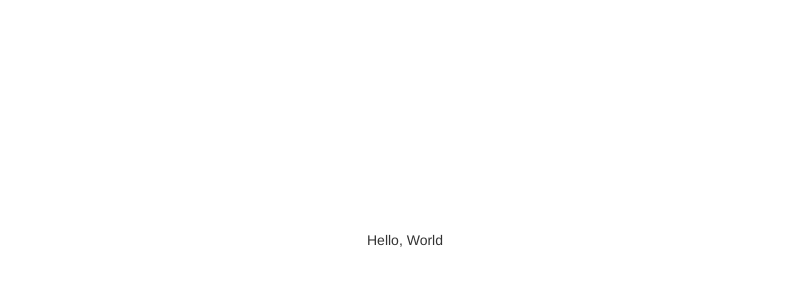
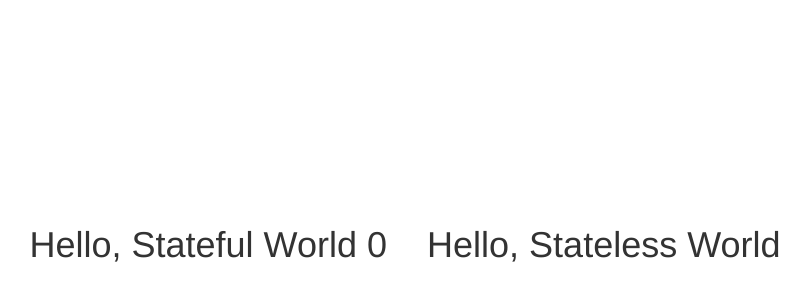
Before and after one commit to oldjackson/react-giphy, a React app: page / in a window 1280 px wide. Shown: the part 160-460 px from the top of the page, without its empty margins (235-1045 px from the left). Built offline with nearby package versions, Linux system fonts and the light colour scheme.

Commit message:
Add a stateless and a stateful component

```diff
--- a/assets/stylesheets/application.scss
+++ b/assets/stylesheets/application.scss
@@ -8,3 +8,11 @@ body {
   align-items: center;
   justify-content: center;
 }
+
+.padded {
+  padding: 20px;
+}
+
+.clicked {
+  color: red;
+}
--- a/src/index.jsx
+++ b/src/index.jsx
@@ -1,20 +1,60 @@
-import React from 'react';
+import React, { Component } from 'react';
 // import ReactDOM from 'react-dom';
 import { createRoot } from 'react-dom/client';
 
 import '../assets/stylesheets/application.scss';
 
-function Hello({ name }) {
+function StatelessHello({ name }) {
   return (
-    <div>
+    <h1 className="padded">
       Hello,
+      {' '}
       {name}
-    </div>
+    </h1>
   );
+}
+
+class StatefulHello extends Component {
+  constructor(props) { // be promoted into a class
+    super(props);
+    this.state = {
+      clicked: false,
+      counter: 0
+    }; // defines initial state
+  }
+
+  handleClick = () => {
+    this.setState({
+      clicked: !this.state.clicked,
+      counter: this.state.counter + 1
+    });
+  };
+
+  render() {
+    return (
+      <h1
+        className={`${this.state.clicked ? "clicked" : ""} padded`}
+        onClick={this.handleClick}
+      >
+        Hello,
+        {' '}
+        {this.props.name}
+        {' '}
+        {this.state.counter}
+      </h1>
+    );
+  }
 }
 
 const container = document.getElementById('root');
 if (container) {
   const root = createRoot(container);
-  root.render(<Hello name=" World" />);
+  root.render(
+    <>
+      <StatefulHello name=" Stateful World" />
+      <br />
+      <br />
+      <StatelessHello name=" Stateless World" />
+    </>
+  );
 }
```
Also changed, not shown: .eslintrc.json.
